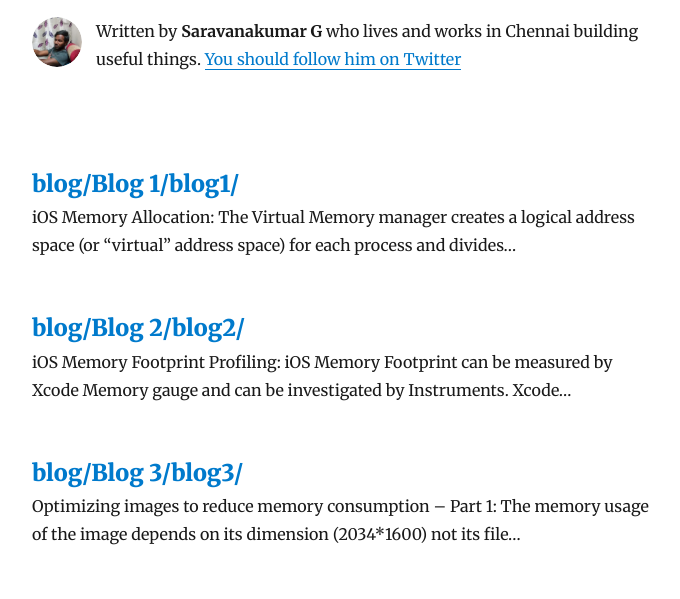
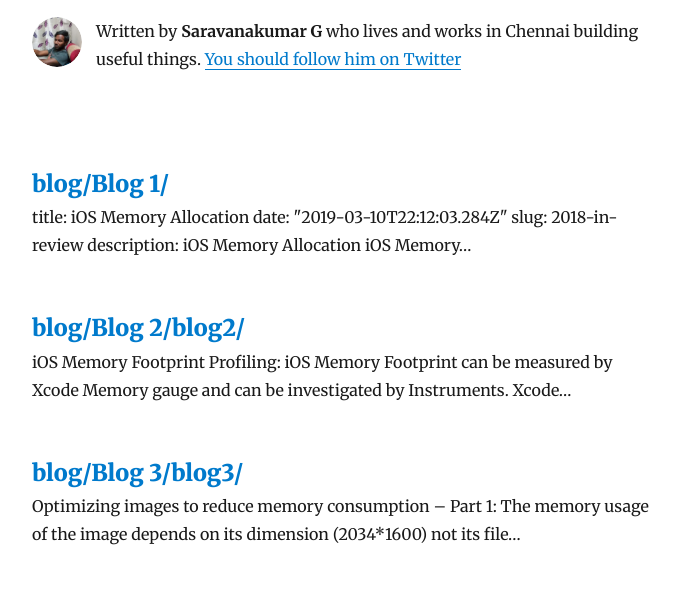
Before and after one commit to Saraavana/elsaravana, a Gatsby site: page / in a window 1280 px wide. Shown: the part 137-736 px from the top of the page, without its empty margins (293-973 px from the left). Built offline with nearby package versions, Linux system fonts and the light colour scheme; Gatsby itself is replaced by a stand-in of ours; some packages are replaced by stand-ins of ours.

Commit message:
Changes content in blog1

```diff
--- a/content/blog/Blog 1/blog1.md
+++ b/content/blog/Blog 1/index.md
@@ -1,3 +1,11 @@
+
+---
+title: iOS Memory Allocation
+date: "2019-03-10T22:12:03.284Z"
+slug: 2018-in-review
+description: iOS Memory Allocation
+
+---
 
 # iOS Memory Allocation:
 
```
